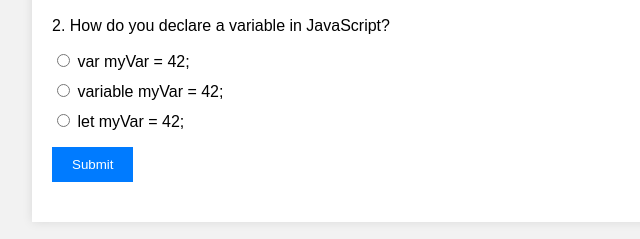
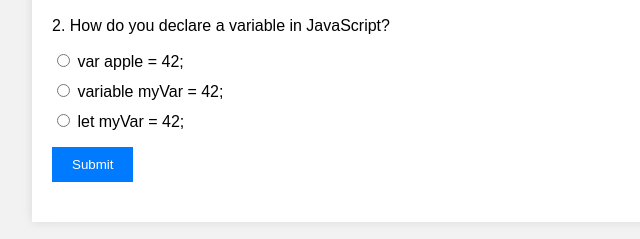
Before and after one commit to jakobpfeifer135/Code-Quiz, a plain HTML site: page index.html in a window 1280 px wide. Shown: the part 320-559 px from the top of the page, 188-828 px from the left. Drawn offline with Linux system fonts and the light colour scheme.

Commit message:
added a secondary way of solving the issue with independent var questions

```diff
--- a/index.html
+++ b/index.html
@@ -22,8 +22,9 @@
 
         <div class="question" id="question2">
             <p>2. How do you declare a variable in JavaScript?</p>
+             <!-- we use the radio input type for questions with multiple choices each one can have its own value attribute -->
             <ul class="options">
-                <li><input type="radio" name="q2" value="a"> var myVar = 42;</li>
+                <li><input type="radio" name="q2" value="a"> var apple = 42;</li>
                 <li><input type="radio" name="q2" value="b"> variable myVar = 42;</li>
                 <li><input type="radio" name="q2" value="c"> let myVar = 42;</li>
             </ul>
```
Also changed, not shown: assets/script.js (+54 -0 lines).
